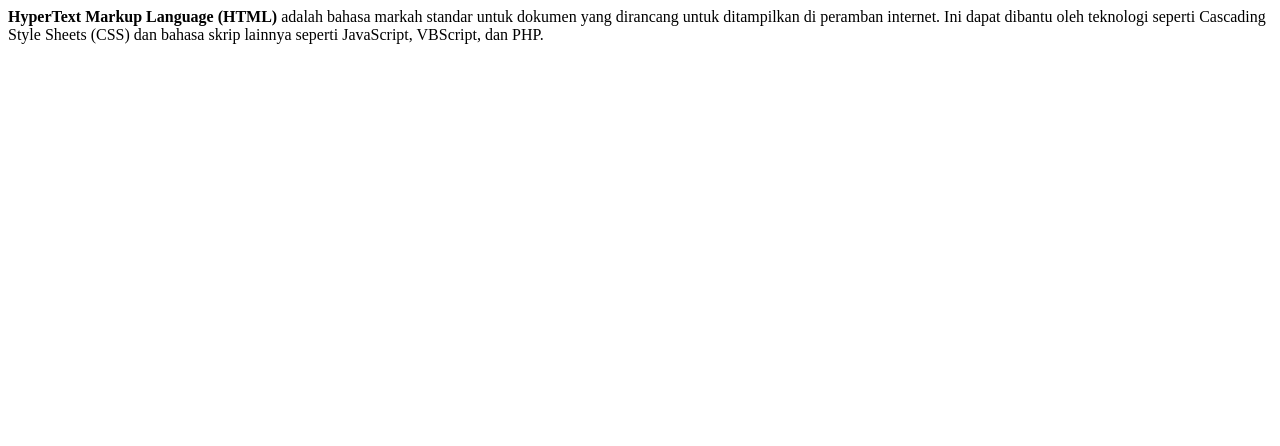
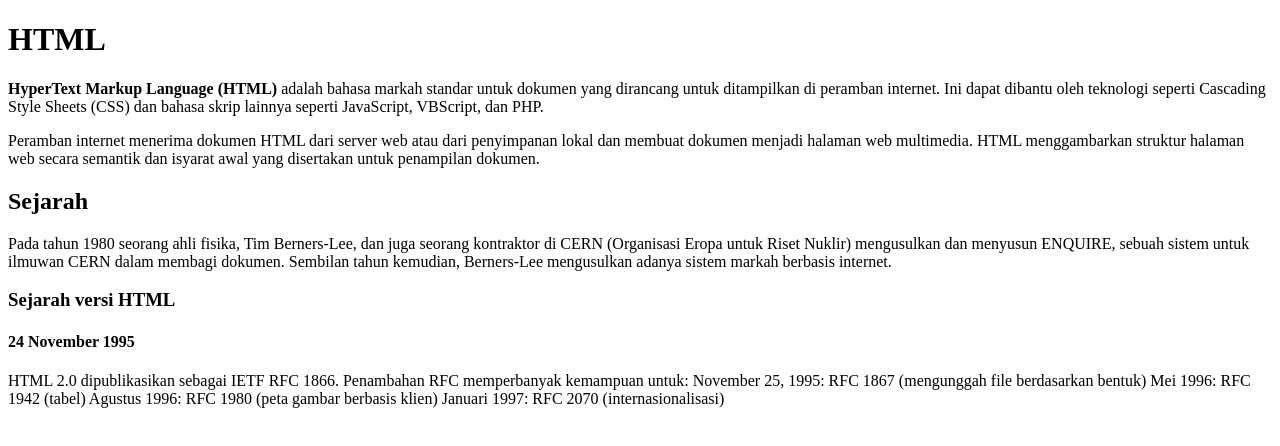
Before and after one commit to bando9/belajar-html, a plain HTML site: page index.html in a window 1280 px wide. Drawn offline with Linux system fonts and the light colour scheme.

Commit message:
menambah text heading, p, doctype

```diff
--- a/index.html
+++ b/index.html
@@ -1 +1,24 @@
+<!DOCTYPE html>
+<html lang="en">
+<head>
+    <meta charset="UTF-8">
+    <meta name="viewport" content="width=device-width, initial-scale=1.0">
+    <title>Belajar HTML</title>
+</head>
+<body>
+    <h1>HTML</h1>
 <b>HyperText Markup Language (HTML)</b> adalah bahasa markah standar untuk dokumen yang dirancang untuk ditampilkan di peramban internet. Ini dapat dibantu oleh teknologi seperti Cascading Style Sheets (CSS) dan bahasa skrip lainnya seperti JavaScript, VBScript, dan PHP.
+
+<p></p>Peramban internet menerima dokumen HTML dari server web atau dari penyimpanan lokal dan membuat dokumen menjadi halaman web multimedia. HTML menggambarkan struktur halaman web secara semantik dan isyarat awal yang disertakan untuk penampilan dokumen.</p>
+<h2>Sejarah</h2>
+<p>Pada tahun 1980 seorang ahli fisika, Tim Berners-Lee, dan juga seorang kontraktor di CERN (Organisasi Eropa untuk Riset Nuklir) mengusulkan dan menyusun ENQUIRE, sebuah sistem untuk ilmuwan CERN dalam membagi dokumen. Sembilan tahun kemudian, Berners-Lee mengusulkan adanya sistem markah berbasis internet.</p>
+
+<h3>Sejarah versi HTML</h3>
+<h4>24 November 1995</h4>
+HTML 2.0 dipublikasikan sebagai IETF RFC 1866. Penambahan RFC memperbanyak kemampuan untuk:
+November 25, 1995: RFC 1867 (mengunggah file berdasarkan bentuk)
+Mei 1996: RFC 1942 (tabel)
+Agustus 1996: RFC 1980 (peta gambar berbasis klien)
+Januari 1997: RFC 2070 (internasionalisasi)
+</body>
+</html>
```
